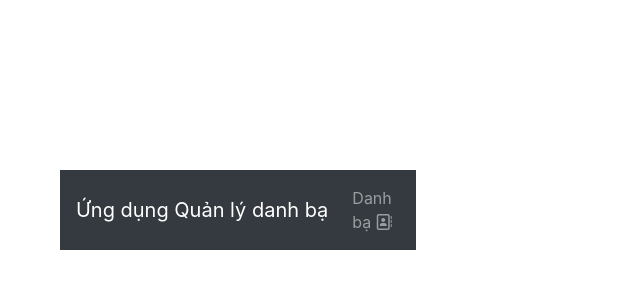
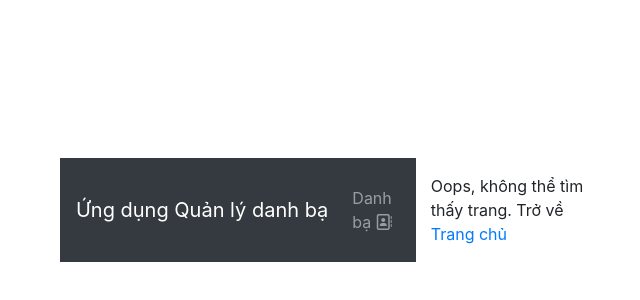
Before and after one commit to aluday/B2007221_LuuThiDuongAnh_FRONTEND, a Vue app: page /contacts/1 in a window 1280 px wide. Shown: the part 190-490 px from the top of the page, without its empty margins (4-644 px from the left). Built offline with nearby package versions, Linux system fonts and the light colour scheme.

Commit message:
Cai dat trang loi 404

```diff
--- a/src/router/index.js
+++ b/src/router/index.js
@@ -6,7 +6,11 @@
         name: 'contactbook',
         component: ContactBook,
     },
-
+    {
+        path: "/:pathMatch(.*)*",
+        name: "notfound",
+        component: () => import("@/views/NotFound.vue"),
+    },
     // {
     //     path: "/contacts/:id",
     //     name: "contact.edit", component: () => import("@/views/ContactEdit.vue"),
--- /dev/null
+++ b/src/views/NotFound.vue
@@ -0,0 +1,8 @@
+<template>
+    <div class="page">
+        <p>
+            Oops, không thể tìm thấy trang. Trở về
+            <router-link to="/">Trang chủ</router-link>
+        </p>
+    </div>
+</template>
```
